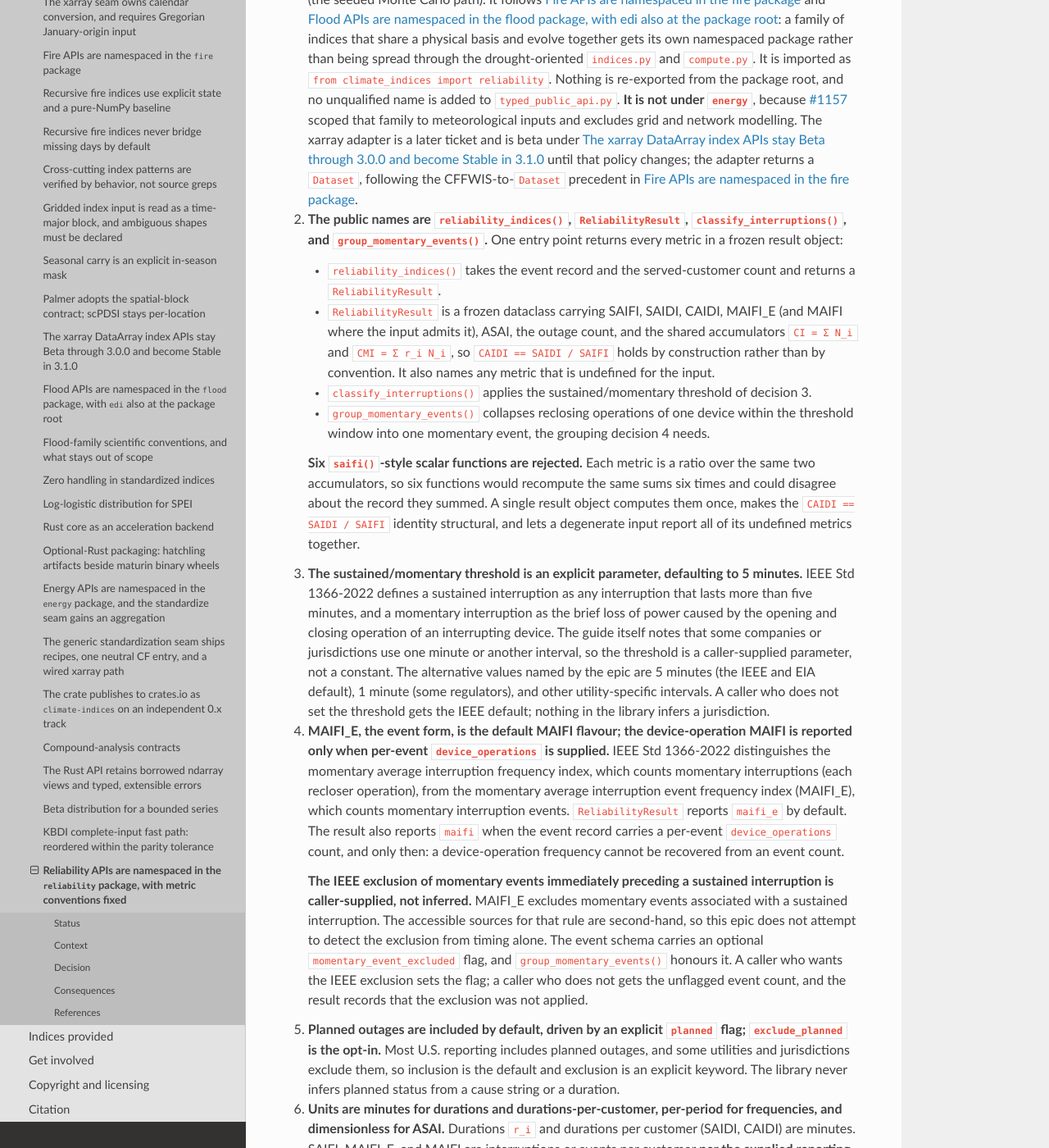
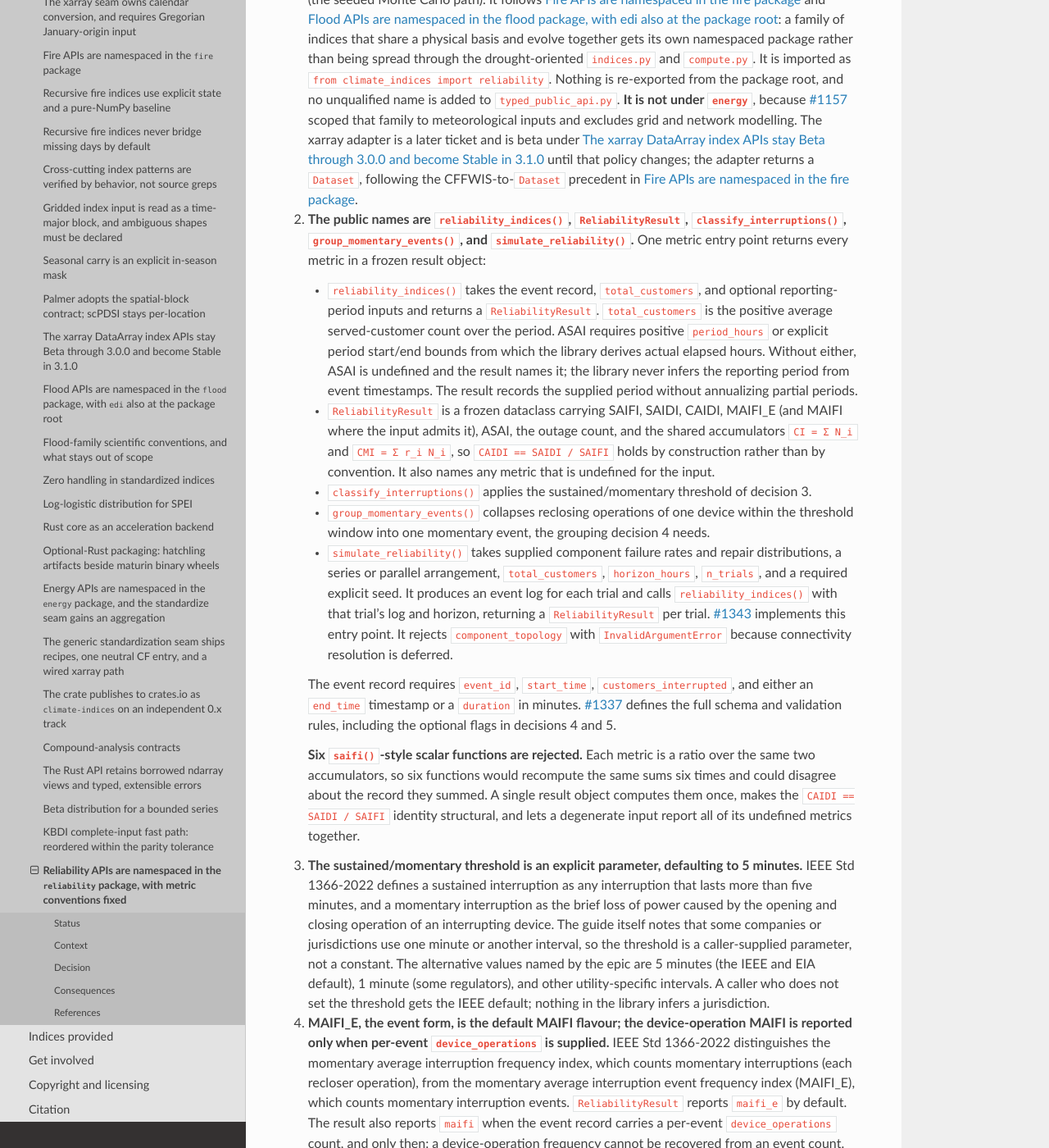
Before and after one commit to monocongo/climate_indices, a Sphinx documentation site: the page built from docs/adr/0026-reliability-module-api-and-conventions.md, in a window 1280 px wide and 1400 px high, scrolled down 1249 px. Shown: the whole window at 82% size. Built offline with Sphinx 7.4.7 and the Read the Docs theme 3.1.0, drawn with Linux system fonts in a browser that asks for light colours; some of the changed text lies outside the part shown.

Commit message:
docs(reliability): address review findings in API conventions
Clarify period inputs, simulation access, metric units, and analytic
fixtures. Align the scope, audience, and core API amendment records.

Finding: 4437404243
Review-Anchor: https://github.com/monocongo/climate_indices/pull/1526#discussion_r4437404243
Finding: 4437406260
Review-Anchor: https://github.com/monocongo/climate_indices/pull/1526#discussion_r4437406260
Finding: 4437408125
Review-Anchor: https://github.com/monocongo/climate_indices/pull/1526#discussion_r4437408125
Finding: 4437408630
Review-Anchor: https://github.com/monocongo/climate_indices/pull/1526#discussion_r4437408630
Finding: 4437408632
Review-Anchor: https://github.com/monocongo/climate_indices/pull/1526#discussion_r4437408632
Finding: 4437408634
Review-Anchor: https://github.com/monocongo/climate_indices/pull/1526#discussion_r4437408634
Finding: 4437408638
Review-Anchor: https://github.com/monocongo/climate_indices/pull/1526#discussion_r4437408638
Finding: 4437408642
Review-Anchor: https://github.com/monocongo/climate_indices/pull/1526#discussion_r4437408642
Finding: 4437408645
Review-Anchor: https://github.com/monocongo/climate_indices/pull/1526#discussion_r4437408645
Finding: 4437408650
Review-Anchor: https://github.com/monocongo/climate_indices/pull/1526#discussion_r4437408650
Finding: 4437417761
Review-Anchor: https://github.com/monocongo/climate_indices/pull/1526#discussion_r4437417761
Finding: 4437417770
Review-Anchor: https://github.com/monocongo/climate_indices/pull/1526#discussion_r4437417770
Finding: 4437417774
Review-Anchor: https://github.com/monocongo/climate_indices/pull/1526#discussion_r4437417774
Finding: 4437417776
Review-Anchor: https://github.com/monocongo/climate_indices/pull/1526#discussion_r4437417776
Finding: 4437417777
Review-Anchor: https://github.com/monocongo/climate_indices/pull/1526#discussion_r4437417777
Finding: 4437417779
Review-Anchor: https://github.com/monocongo/climate_indices/pull/1526#discussion_r4437417779
Finding: 4437417780
Review-Anchor: https://github.com/monocongo/climate_indices/pull/1526#discussion_r4437417780
Finding: 4437423884
Review-Anchor: https://github.com/monocongo/climate_indices/pull/1526#discussion_r4437423884

```diff
--- a/docs/adr/0026-reliability-module-api-and-conventions.md
+++ b/docs/adr/0026-reliability-module-api-and-conventions.md
@@ -65,11 +65,18 @@ unreproducible claim of reproduction.
    {doc}`0005-fire-module-api`.
 
 2. **The public names are `reliability_indices()`, `ReliabilityResult`,
-   `classify_interruptions()`, and `group_momentary_events()`.** One entry point
-   returns every metric in a frozen result object:
+   `classify_interruptions()`, `group_momentary_events()`, and
+   `simulate_reliability()`.** One metric entry point returns every metric in a
+   frozen result object:
 
-   - `reliability_indices()` takes the event record and the served-customer
-     count and returns a `ReliabilityResult`.
+   - `reliability_indices()` takes the event record, `total_customers`, and
+     optional reporting-period inputs and returns a `ReliabilityResult`.
+     `total_customers` is the positive average served-customer count over the
+     period. ASAI requires positive `period_hours` or explicit period start/end
+     bounds from which the library derives actual elapsed hours. Without either,
+     ASAI is undefined and the result names it; the library never infers the
+     reporting period from event timestamps.
+     The result records the supplied period without annualizing partial periods.
    - `ReliabilityResult` is a frozen dataclass carrying SAIFI, SAIDI, CAIDI,
      MAIFI_E (and MAIFI where the input admits it), ASAI, the outage count, and
      the shared accumulators `CI = Σ N_i` and `CMI = Σ r_i N_i`, so
@@ -80,6 +87,20 @@ unreproducible claim of reproduction.
    - `group_momentary_events()` collapses reclosing operations of one device
      within the threshold window into one momentary event, the grouping
      decision 4 needs.
+   - `simulate_reliability()` takes supplied component failure rates and repair
+     distributions, a series or parallel arrangement, `total_customers`,
+     `horizon_hours`, `n_trials`, and a required explicit seed.
+     It produces an event log for each trial and calls `reliability_indices()`
+     with that trial's log and horizon, returning a `ReliabilityResult` per trial.
+     [#1343](https://github.com/monocongo/climate_indices/issues/1343) implements
+     this entry point. It rejects `component_topology` with `InvalidArgumentError`
+     because connectivity resolution is deferred.
+
+   The event record requires `event_id`, `start_time`, `customers_interrupted`,
+   and either an `end_time` timestamp or a `duration` in minutes.
+   [#1337](https://github.com/monocongo/climate_indices/issues/1337) defines the
+   full schema and validation rules, including the optional flags in decisions
+   4 and 5.
 
    **Six `saifi()`-style scalar functions are rejected.** Each metric is a ratio
    over the same two accumulators, so six functions would recompute the same
@@ -126,10 +147,11 @@ unreproducible claim of reproduction.
    the default and exclusion is an explicit keyword. The library never infers
    planned status from a cause string or a duration.
 
-6. **Units are minutes for durations and durations-per-customer, per-period for
-   frequencies, and dimensionless for ASAI.** Durations `r_i` and durations per
-   customer (SAIDI, CAIDI) are minutes. SAIFI, MAIFI_E, and MAIFI are
-   interruptions or events per customer **per the supplied reporting period**,
+6. **Durations use minutes, frequencies apply per reporting period, and ASAI
+   is dimensionless.** Durations `r_i` are minutes. SAIDI is minutes per customer
+   per period; CAIDI is minutes per customer interruption.
+   SAIFI, MAIFI_E, and MAIFI are interruptions or events per customer
+   **per the supplied reporting period**,
    not per year. ASAI is a dimensionless fraction in [0, 1] and is never
    reported as a percentage. **Partial periods are computed exactly over the
    supplied period, with no annualization and no extrapolation**, so a
@@ -204,8 +226,9 @@ unreproducible claim of reproduction.
     | SAIDI | `N_T = 1000`, `Σ r_i N_i = 24 000` customer-minutes | 24.0 minutes per customer per period |
     | CAIDI | `Σ r_i N_i = 24 000`, `Σ N_i = 300` | 80.0 minutes per interruption; equals `SAIDI / SAIFI` |
     | MAIFI_E | `N_T = 1000`, `Σ IDE_i N_i = 300` | 0.3 momentary events per customer per period |
-    | ASAI | `H = 24 h`, `Σ r_i N_i = 24 000` customer-minutes | 0.983333, from `1 − 24 000 / (1000 · 24 · 60)` |
-    | No outage | `Σ N_i = 0` | SAIFI 0, SAIDI 0, ASAI 1.0; CAIDI and MAIFI undefined, named in the result, at most one warning |
+    | ASAI | `N_T = 1000`, `H = 24 h`, `Σ r_i N_i = 24 000` customer-minutes | 0.983333, from `1 − 24 000 / (1000 · 24 · 60)` |
+    | No outage, operation data absent | Empty event record, `N_T = 1000`, `H = 24 h`, no `device_operations` column | SAIFI 0, SAIDI 0, MAIFI_E 0, ASAI 1.0; CAIDI undefined (0/0); MAIFI undefined because operation data is absent. The result names both undefined metrics and emits at most one warning. |
+    | No outage, operation data available | Empty event record, `N_T = 1000`, `H = 24 h`, `device_operations` column supplied | SAIFI 0, SAIDI 0, MAIFI_E 0, MAIFI 0, ASAI 1.0; only CAIDI is undefined (0/0). The result names it and emits at most one warning. |
     | Leap year | 366-day period | `H = 8784` hours, against 8760 for 365 days |
 
     These are analytic checks, not external validation: no event-level oracle is
--- a/docs/conf.py
+++ b/docs/conf.py
@@ -94,6 +94,7 @@ language = "en"
 # here also keeps them out of the Markdown build. See the
 # "Documentation audience" section of CONTRIBUTING.md for the
 # published/internal split and each published page's reader-need quadrant.
+# ADR-0026 is a published explanation in adr/index.md, not an excluded draft.
 exclude_patterns = [
     "_build",
     "Thumbs.db",
```
Also changed, not shown: CONTRIBUTING.md (+7 -4 lines), docs/adr/0001-dual-numpy-xarray-api.md (+9 -1 lines).
